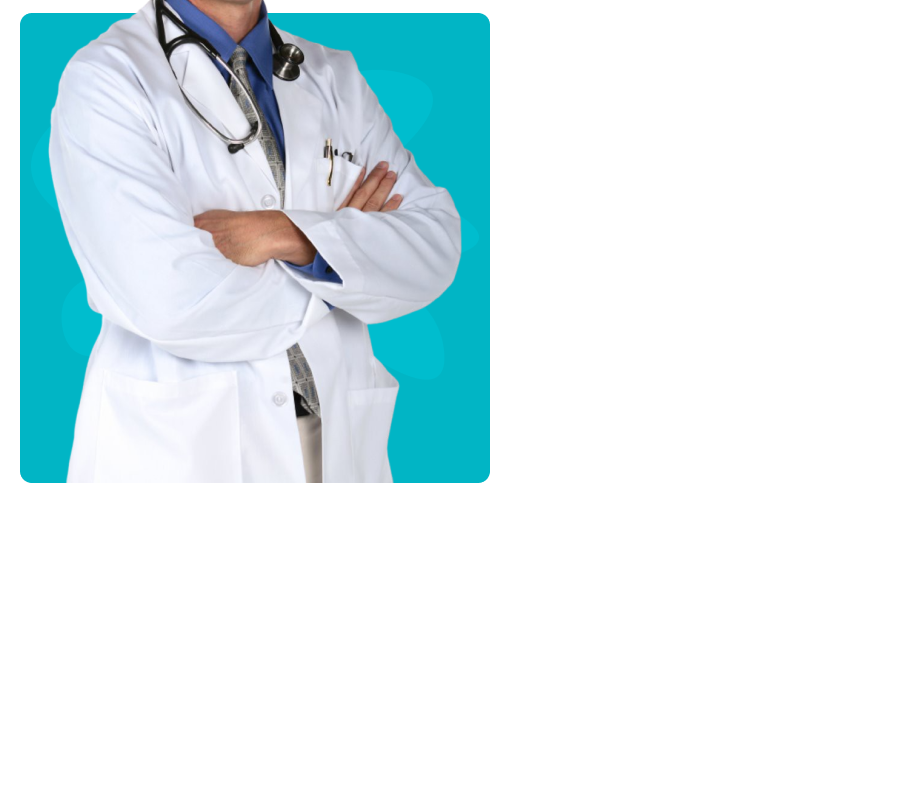
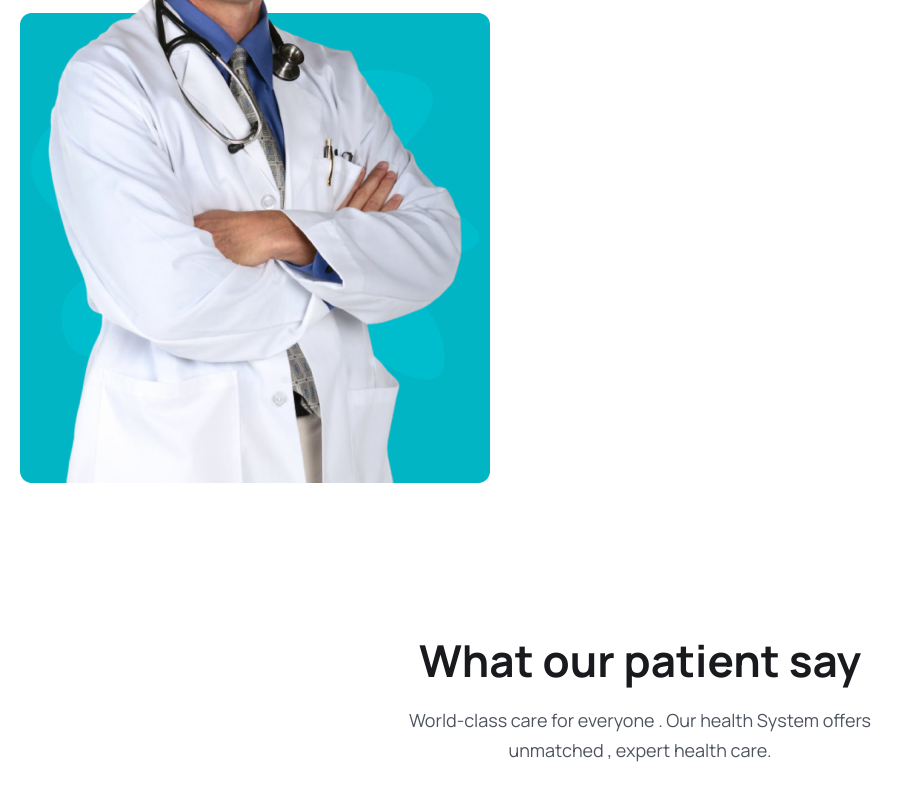
Before and after one commit to shohag390/Doctor_App, a React (Vite) app: page / in a window 1280 px wide. Shown: the part 4994-5794 px from the top of the page, without its empty margins (0-914 px from the left). Before the commit the page ends 5552 px from the top, so only its background shows below. Built offline with nearby package versions, Linux system fonts and the light colour scheme; the HTML template or start-up script is replaced by a standard one.

Commit message:
TESTIMONIAL DONE

```diff
--- a/src/Pages/Home.jsx
+++ b/src/Pages/Home.jsx
@@ -249,6 +249,20 @@ const Home = () => {
         </div>
       </section>
       {/* --------FAQ SECTION CLOSE--------- */}
+
+      {/* --------TESTIMONIAL--------  */}
+      <section>
+        <div className="container">
+          <div className="xl:w-[470px] mx-auto">
+            <h2 className="text-center heading">What our patient say</h2>
+            <p className="text-center text_para">
+              World-class care for everyone . Our health System offers unmatched
+              , expert health care.
+            </p>
+          </div>
+        </div>
+      </section>
+      {/* --------TESTIMONIAL CLOSE--------  */}
     </>
   );
 };
```
